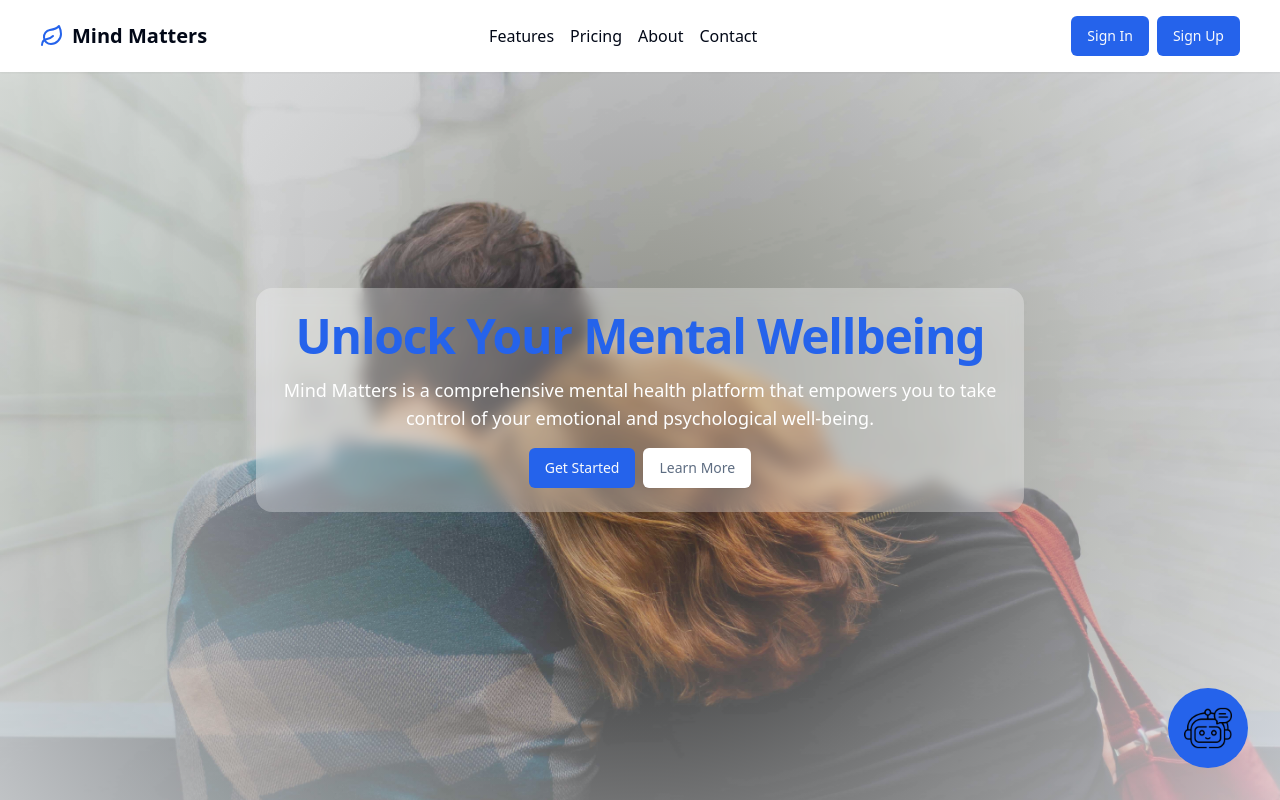
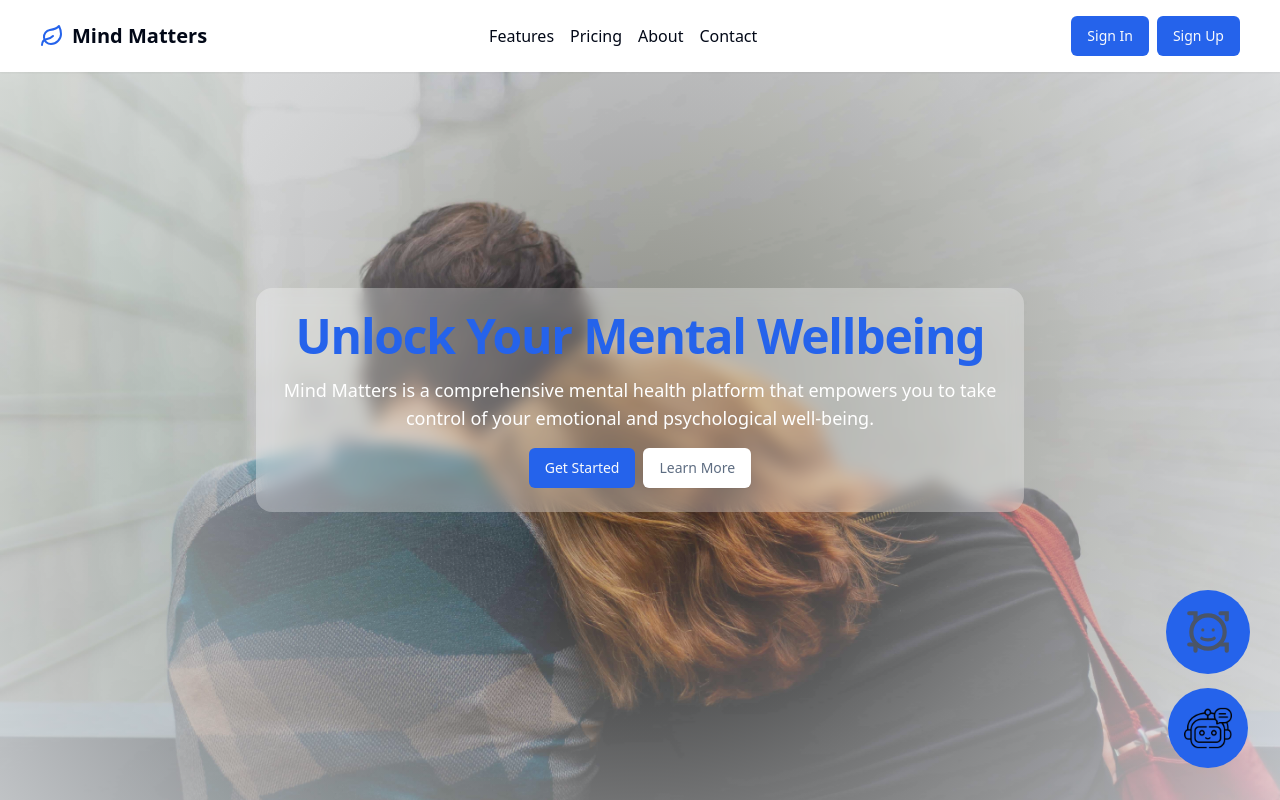
Before and after one commit to Rishabh763/Final-Year-Project, a React (Create React App) app: page / in a window 1280 px wide. Shown: the top 800 px of the page. Built offline with nearby package versions, Linux system fonts and the light colour scheme; no server answers.

Commit message:
face detected

```diff
--- a/package.json
+++ b/package.json
@@ -3,17 +3,21 @@
   "version": "0.1.0",
   "private": true,
   "dependencies": {
+    "@tensorflow/tfjs": "^4.22.0",
     "@testing-library/jest-dom": "^5.17.0",
     "@testing-library/react": "^13.4.0",
     "@testing-library/user-event": "^13.5.0",
     "axios": "^1.7.3",
+    "face-api.js": "^0.22.2",
     "firebase": "^10.14.1",
+    "lodash": "^4.17.21",
     "react": "^18.3.1",
     "react-dom": "^18.3.1",
     "react-hook-form": "^7.53.0",
     "react-router-dom": "^6.26.0",
     "react-scripts": "5.0.1",
     "react-toastify": "^10.0.6",
+    "react-webcam": "^7.2.0",
     "recharts": "^2.12.7",
     "tailwindcss": "^3.2.0",
     "tailwindcss-animate": "^1.0.7",
--- a/src/App.js
+++ b/src/App.js
@@ -4,9 +4,12 @@ import { AuthProvider } from "./context/authContext";
 import Home from "./pages/Home";
 import Signin from './auth/Login/index';
 import Signup from "./auth/Register/index";
+import Nopage from "./pages/Nopage"
 import User from "./pages/User";
 import Test from "./pages/Test";
+import Face from "./pages/Face_Recogination"
 import Disorder from "./pages/Disorder";
+
 import ScrollToTop from "./components/ScrollToTop";  // Import the ScrollToTop component
 
 function App() {
@@ -25,9 +28,11 @@ function App() {
           <Route path="/" element={<Home handleDiseaseSelect={handleDiseaseSelect} />} />
           <Route path="/signup" element={<Signup />} />
           <Route path="/signin" element={<Signin />} />
+          <Route path="/FaceRecogination" element={<Face />} />
           <Route path="/test/:testType" element={<Test />} />
-          <Route path="/:username" element={<User />} />
+          <Route path="/Dashboard/:username" element={<User />} />
           <Route path="/Disorder/:diseaseName" element={<Disorder />} scroll={true} />
+          <Route path="/*" element={<Nopage />} />
         </Routes>
       </Router>
       </AuthProvider>
--- /dev/null
+++ b/src/pages/Face_Recogination.js
@@ -0,0 +1,85 @@
+import React, { useEffect, useRef, useState } from "react";
+import Webcam from "react-webcam";
+import * as faceapi from "face-api.js";
+import { throttle } from "lodash";
+
+const Face_Recogination= () => {
+  const webcamRef = useRef(null);
+  const canvasRef = useRef(null);
+  const [isLoading, setIsLoading] = useState(true);
+
+  // Load face-api.js models
+  const loadModels = async () => {
+    setIsLoading(true);
+    await faceapi.nets.tinyFaceDetector.loadFromUri("/models");
+    await faceapi.nets.faceExpressionNet.loadFromUri("/models");
+    setIsLoading(false);
+  };
+
+  // Function to detect faces and emotions
+  const detectFacesAndEmotions = throttle(async () => {
+    if (
+      webcamRef.current &&
+      webcamRef.current.video.readyState === 4 &&
+      canvasRef.current
+    ) {
+      const video = webcamRef.current.video;
+      const displaySize = { width: video.videoWidth, height: video.videoHeight };
+
+      faceapi.matchDimensions(canvasRef.current, displaySize);
+      const detections = await faceapi
+        .detectAllFaces(video, new faceapi.TinyFaceDetectorOptions())
+        .withFaceExpressions();
+
+      const resizedDetections = faceapi.resizeResults(detections, displaySize);
+
+      const context = canvasRef.current.getContext("2d");
+      context.clearRect(0, 0, canvasRef.current.width, canvasRef.current.height);
+
+      resizedDetections.forEach((detection) => {
+        const { box, expressions } = detection.detection;
+        const emotion = expressions.asSortedArray()[0].expression;
+
+        // Draw bounding box
+        context.strokeStyle = "#00FF00";
+        context.lineWidth = 4;
+        context.strokeRect(box.x, box.y, box.width, box.height);
+
+        // Draw emotion label
+        context.fillStyle = "#00FF00";
+        context.font = "20px Arial";
+        context.fillText(emotion, box.x, box.y - 10);
+      });
+    }
+  }, 200);
+
+  useEffect(() => {
+    loadModels();
+
+    const interval = setInterval(() => {
+      detectFacesAndEmotions();
+    }, 200); // Run detection every 200 ms for performance
+
+    return () => clearInterval(interval);
+  }, []);
+
+  return (
+    <div className="content-grid bg-muted min-h-screen pt-8">
+      {isLoading ? (
+        <div className="gradient-text">Loading AI Models...</div>
+      ) : (
+        <div className="relative flex justify-center items-center gradient p-1.5 rounded-md">
+          {/* Webcam */}
+          <Webcam ref={webcamRef} className="rounded-md w-full lg:h-[80vh]" muted />
+          {/* Canvas */}
+          <canvas
+            ref={canvasRef}
+            className="absolute top-0 left-0 w-full lg:h-[80vh] z-10"
+          />
+        </div>
+      )}
+    </div>
+  );
+};
+
+export default Face_Recogination
--- a/src/pages/Home.js
+++ b/src/pages/Home.js
@@ -5,7 +5,7 @@ import { doSignOut } from "../firebase/auth";
 
 function Home({ handleDiseaseSelect }) {
   const navigate = useNavigate();
-  const {userLoggedIn} = useAuth();
+  const { userLoggedIn } = useAuth();
   const diseases = [
     "Clinical Depression",
     "Anxiety Disorder",
@@ -27,8 +27,66 @@ function Home({ handleDiseaseSelect }) {
     <div className="">
       <div className="content-grid bg-background">
         <button className="size-16 md:size-20 rounded-full bg-primary fixed right-4 md:right-8 bottom-4 md:bottom-8 z-50 grid place-content-center hover:bg-primary/70 hover:scale-105 transition">
-          <img src="/Assets/chatbot1.png" alt="chatbot"/>
+          <img src="/Assets/chatbot1.png" alt="chatbot" />
         </button>
+        <Link to="/FaceRecogination">
+          <button className="size-16 md:size-20 rounded-full bg-primary fixed right-4 md:right-8 bottom-24 md:bottom-32 z-50 grid place-content-center hover:ring-offset-2 hover:scale-105 transition bg-[#E2E8F0] ring-2 ring-primary">
+            <svg
+              width="50"
+              height="50"
+              viewBox="0 0 24 24"
+              fill="none"
+              xmlns="http://www.w3.org/2000/svg"
+
+            >
+              <circle
+                cx="12"
+                cy="12"
+                r="8"
+                stroke="#4A5568"
+                stroke-width="2"
+              />
+
+              <circle cx="9.5" cy="11" r="0.75" fill="#4A5568" />
+              <circle cx="14.5" cy="11" r="0.75" fill="#4A5568" />
+
+              <path
+                d="M9 15 C10 16, 14 16, 15 15"
+                stroke="#4A5568"
+                stroke-width="1.5"
+                stroke-linecap="round"
+                fill="none"
+              />
+
+              <path
+                d="M3 3 H6 V6"
+                stroke="#4A5568"
+                stroke-width="2"
+                stroke-linecap="round"
+              />
+              <path
+                d="M18 3 H21 V6"
+                stroke="#4A5568"
+                stroke-width="2"
+                stroke-linecap="round"
+              />
+              <path
+                d="M3 18 H6 V21"
+                stroke="#4A5568"
+                stroke-width="2"
+                stroke-linecap="round"
+              />
+              <path
+                d="M18 18 H21 V21"
+                stroke="#4A5568"
+                stroke-width="2"
+                stroke-linecap="round"
+              />
+
+
+            </svg>
+          </button>
+        </Link>
         <header className="full-width fixed w-full top-0 z-40 bg-background shadow-sm px-6 py-4">
           <div className="container mx-auto flex items-center justify-between">
             <a className="flex items-center" href="#">
@@ -81,13 +139,18 @@ function Home({ handleDiseaseSelect }) {
               >
                 Contact
               </NavLink>
-              {
-                  userLoggedIn
-                  ?
-                    <button onClick={() => { doSignOut().then(() => { navigate('/signin') }) }} className="md:hidden inline-flex items-center justify-center whitespace-nowrap rounded-md text-sm font-medium ring-offset-background transition-colors focus-visible:outline-none focus-visible:ring-2 focus-visible:ring-ring focus-visible:ring-offset-2 disabled:pointer-events-none disabled:opacity-50 bg-primary text-primary-foreground hover:bg-primary/90 h-10 px-4 py-2">
+              {userLoggedIn ? (
+                <button
+                  onClick={() => {
+                    doSignOut().then(() => {
+                      navigate("/signin");
+                    });
+                  }}
+                  className="md:hidden inline-flex items-center justify-center whitespace-nowrap rounded-md text-sm font-medium ring-offset-background transition-colors focus-visible:outline-none focus-visible:ring-2 focus-visible:ring-ring focus-visible:ring-offset-2 disabled:pointer-events-none disabled:opacity-50 bg-primary text-primary-foreground hover:bg-primary/90 h-10 px-4 py-2"
+                >
                   Logout
                 </button>
-                  :
+              ) : (
                 <>
                   <Link to="/signin">
                     <button className="md:hidden inline-flex items-center justify-center whitespace-nowrap rounded-md text-sm font-medium ring-offset-background transition-colors focus-visible:outline-none focus-visible:ring-2 focus-visible:ring-ring focus-visible:ring-offset-2 disabled:pointer-events-none disabled:opacity-50 bg-primary text-primary-foreground hover:bg-primary/90 h-10 px-4 py-2">
@@ -100,7 +163,7 @@ function Home({ handleDiseaseSelect }) {
                     </button>
                   </Link>
                 </>
-              }
+              )}
             </nav>
             <div className="flex items-center gap-2">
               {/* <Link to="/login">
@@ -108,13 +171,18 @@ function Home({ handleDiseaseSelect }) {
                   Login
                 </button>
               </Link> */}
-              {
-                  userLoggedIn
-                  ?
-                    <button onClick={() => { doSignOut().then(() => { navigate('/signin') }) }} className="hidden md:inline-flex items-center justify-center whitespace-nowrap rounded-md text-sm font-medium ring-offset-background transition-colors focus-visible:outline-none focus-visible:ring-2 focus-visible:ring-ring focus-visible:ring-offset-2 disabled:pointer-events-none disabled:opacity-50 bg-primary text-primary-foreground hover:bg-primary/90 h-10 px-4 py-2">
+              {userLoggedIn ? (
+                <button
+                  onClick={() => {
+                    doSignOut().then(() => {
+                      navigate("/signin");
+                    });
+                  }}
+                  className="hidden md:inline-flex items-center justify-center whitespace-nowrap rounded-md text-sm font-medium ring-offset-background transition-colors focus-visible:outline-none focus-visible:ring-2 focus-visible:ring-ring focus-visible:ring-offset-2 disabled:pointer-events-none disabled:opacity-50 bg-primary text-primary-foreground hover:bg-primary/90 h-10 px-4 py-2"
+                >
                   Logout
                 </button>
-                  :
+              ) : (
                 <>
                   <Link to="/signin">
                     <button className="hidden md:inline-flex items-center justify-center whitespace-nowrap rounded-md text-sm font-medium ring-offset-background transition-colors focus-visible:outline-none focus-visible:ring-2 focus-visible:ring-ring focus-visible:ring-offset-2 disabled:pointer-events-none disabled:opacity-50 bg-primary text-primary-foreground hover:bg-primary/90 h-10 px-4 py-2">
@@ -127,7 +195,7 @@ function Home({ handleDiseaseSelect }) {
                     </button>
                   </Link>
                 </>
-              }
+              )}
               {/* <Link to="/signin">
                 <button className="hidden md:inline-flex items-center justify-center whitespace-nowrap rounded-md text-sm font-medium ring-offset-background transition-colors focus-visible:outline-none focus-visible:ring-2 focus-visible:ring-ring focus-visible:ring-offset-2 disabled:pointer-events-none disabled:opacity-50 bg-primary text-primary-foreground hover:bg-primary/90 h-10 px-4 py-2">
                   Sign In
@@ -135,7 +203,11 @@ function Home({ handleDiseaseSelect }) {
               </Link> */}
 
               <div className="block md:hidden z-50" onClick={toggleMenu}>
-                  <img className="h-5 aspect-auto" src="/Assets/icon-menu.svg" alt="icon-menu" />
+                <img
+                  className="h-5 aspect-auto"
+                  src="/Assets/icon-menu.svg"
+                  alt="icon-menu"
+                />
               </div>
             </div>
           </div>
@@ -146,8 +218,8 @@ function Home({ handleDiseaseSelect }) {
               Unlock Your Mental Wellbeing
             </h1>
             <p className="text-background text-center md:text-lg">
-              Mind Matters is a comprehensive mental health platform that empowers
-              you to take control of your emotional and psychological
+              Mind Matters is a comprehensive mental health platform that
+              empowers you to take control of your emotional and psychological
               well-being.
             </p>
             <div className="flex flex-col gap-2 sm:flex-row">
@@ -468,8 +540,6 @@ function Home({ handleDiseaseSelect }) {
           </div>
         </footer>
       </div>
-
-
     </div>
   );
 }
--- /dev/null
+++ b/src/pages/Nopage.js
@@ -0,0 +1,61 @@
+import React from "react";
+import { Link } from "react-router-dom";
+
+function Nopage() {
+    return (
+        <div className="content-grid">
+            <main className="flex flex-col items-center justify-center min-h-screen bg-background text-foreground p-4">
+                {/* <Navbar /> */}
+                <div className="w-20 h-20 mb-8 text-muted-foreground"
+                    aria-hidden="true">
+                    <svg
+                        viewBox="0 0 24 24"
+                        fill="none"
+                        xmlns="http://www.w3.org/2000/svg"
+                    >
+
+                        <path
+                            d="M6 2H13.586C13.851 2 14.1054 2.10536 14.2929 2.29289L19.7071 7.70711C19.8946 7.89464 20 8.149 20 8.414V20C20 21.1046 19.1046 22 18 22H6C4.89543 22 4 21.1046 4 20V4C4 2.89543 4.89543 2 6 2Z"
+                            fill="#E2E8F0"
+                            stroke="#4A5568"
+                            strokeWidth="1.5"
+                        />
+
+                        <circle cx="9" cy="13" r="1" fill="#4A5568" />
+                        <circle cx="15" cy="13" r="1" fill="#4A5568" />
+                        <path
+                            d="M8.5 16C9.5 17.5 14.5 17.5 15.5 16"
+                            stroke="#4A5568"
+                            strokeWidth="1.5"
+                            strokeLinecap="round"
+                        />
+
+                        <path
+                            d="M14 2V6C14 6.55228 14.4477 7 15 7H19"
+                            fill="white"
+                            stroke="#4A5568"
+                            strokeWidth="1.5"
+                        />
+
+                    </svg>
+
+
+                </div>
+
+
+                <h1 className="text-4xl font-bold mb-2">404 - Page Not Found</h1>
+                <p className="text-xl mb-8 text-center max-w-md">
+                    Oops! The page you're looking for seems to have vanished into thin
+                    air.
+                </p>
+                <button className="rounded bg-black text-white px-4 py-3 hover:bg-black/90 transition-opacity">
+                    <Link to="/">
+                        Return to Home
+                    </Link>
+                </button>
+            </main>
+        </div>
+    );
+}
+
+export default Nopage;
```
Also changed, not shown: 1 other file (tests, documents, lock files or other folders). Lines whose indentation alone changed are shown as unchanged.
